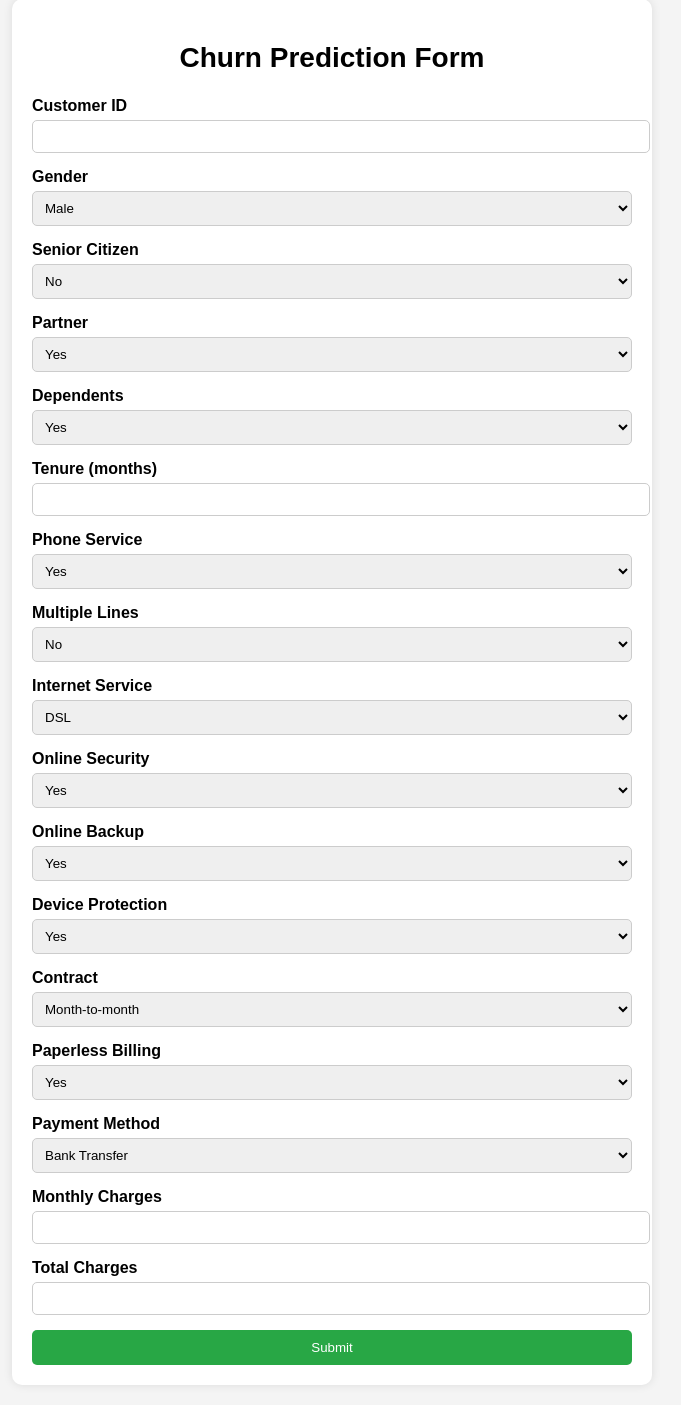
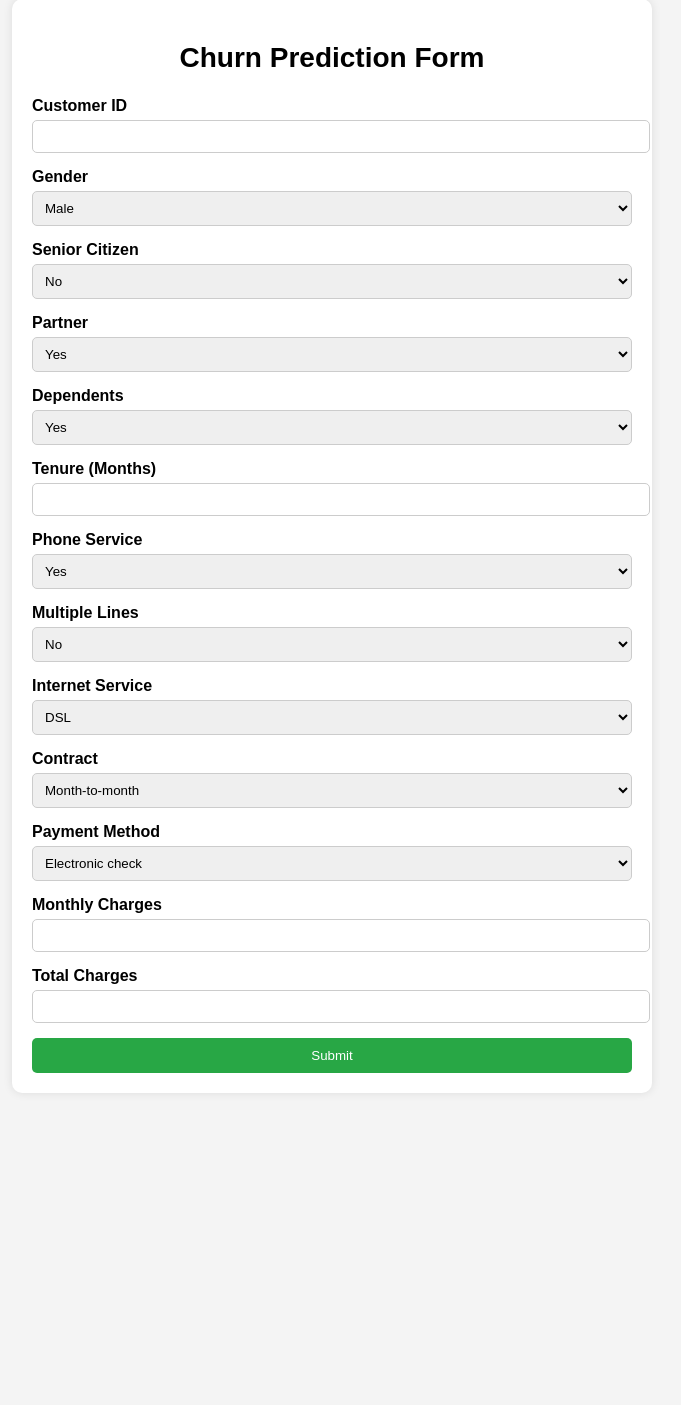
Before and after one commit to rushalparajuli/churn_prediction, a Python web app: template templates/index.html in a window 1280 px wide. Shown: the part 21-1426 px from the top of the page, without its empty margins (308-989 px from the left). After the commit the page ends 1094 px from the top, so only its background shows below. Run offline with Jinja, Linux system fonts and the light colour scheme; the template is opened without the code that fills it, so the values that code supplies are empty.

Commit message:
make changes

```diff
--- a/templates/index.html
+++ b/templates/index.html
@@ -3,7 +3,7 @@
   <head>
     <meta charset="UTF-8" />
     <meta name="viewport" content="width=device-width, initial-scale=1.0" />
-    <title>Churn Prediction System</title>
+    <title>Churn Prediction Form</title>
     <style>
       body {
         font-family: Arial, sans-serif;
@@ -55,117 +55,86 @@
   <body>
     <div class="container">
       <h2>Churn Prediction Form</h2>
-      <form action="/predict" method="post">
+      <form>
         <div class="form-group">
           <label for="customerID">Customer ID</label>
           <input type="text" id="customerID" name="customerID" required />
         </div>
         <div class="form-group">
           <label for="gender">Gender</label>
-          <select id="gender" name="gender">
+          <select id="gender" name="gender" required>
             <option value="Male">Male</option>
             <option value="Female">Female</option>
           </select>
         </div>
         <div class="form-group">
           <label for="seniorCitizen">Senior Citizen</label>
-          <select id="seniorCitizen" name="seniorCitizen">
+          <select id="seniorCitizen" name="seniorCitizen" required>
             <option value="0">No</option>
             <option value="1">Yes</option>
           </select>
         </div>
         <div class="form-group">
           <label for="partner">Partner</label>
-          <select id="partner" name="partner">
+          <select id="partner" name="partner" required>
             <option value="Yes">Yes</option>
             <option value="No">No</option>
           </select>
         </div>
         <div class="form-group">
           <label for="dependents">Dependents</label>
-          <select id="dependents" name="dependents">
+          <select id="dependents" name="dependents" required>
             <option value="Yes">Yes</option>
             <option value="No">No</option>
           </select>
         </div>
         <div class="form-group">
-          <label for="tenure">Tenure (months)</label>
+          <label for="tenure">Tenure (Months)</label>
           <input type="number" id="tenure" name="tenure" required />
         </div>
         <div class="form-group">
           <label for="phoneService">Phone Service</label>
-          <select id="phoneService" name="phoneService">
+          <select id="phoneService" name="phoneService" required>
             <option value="Yes">Yes</option>
             <option value="No">No</option>
           </select>
         </div>
         <div class="form-group">
           <label for="multipleLines">Multiple Lines</label>
-          <select id="multipleLines" name="multipleLines">
+          <select id="multipleLines" name="multipleLines" required>
             <option value="No">No</option>
             <option value="Yes">Yes</option>
           </select>
         </div>
         <div class="form-group">
           <label for="internetService">Internet Service</label>
-          <select id="internetService" name="internetService">
+          <select id="internetService" name="internetService" required>
             <option value="DSL">DSL</option>
-            <option value="Fiber optic">Fiber optic</option>
-            <option value="No">No</option>
-          </select>
-        </div>
-        <div class="form-group">
-          <label for="onlineSecurity">Online Security</label>
-          <select id="onlineSecurity" name="onlineSecurity">
-            <option value="Yes">Yes</option>
-            <option value="No">No</option>
-          </select>
-        </div>
-        <div class="form-group">
-          <label for="onlineBackup">Online Backup</label>
-          <select id="onlineBackup" name="onlineBackup">
-            <option value="Yes">Yes</option>
-            <option value="No">No</option>
-          </select>
-        </div>
-        <div class="form-group">
-          <label for="deviceProtection">Device Protection</label>
-          <select id="deviceProtection" name="deviceProtection">
-            <option value="Yes">Yes</option>
+            <option value="Fiber optic">Fiber Optic</option>
             <option value="No">No</option>
           </select>
         </div>
         <div class="form-group">
           <label for="contract">Contract</label>
-          <select id="contract" name="contract">
+          <select id="contract" name="contract" required>
             <option value="Month-to-month">Month-to-month</option>
             <option value="One year">One year</option>
             <option value="Two year">Two year</option>
           </select>
         </div>
         <div class="form-group">
-          <label for="paperlessBilling">Paperless Billing</label>
-          <select id="paperlessBilling" name="paperlessBilling">
-            <option value="Yes">Yes</option>
-            <option value="No">No</option>
+          <label for="paymentMethod">Payment Method</label>
+          <select id="paymentMethod" name="paymentMethod" required>
+            <option value="Electronic check">Electronic check</option>
+            <option value="Mailed check">Mailed check</option>
+            <option value="Bank transfer">Bank transfer</option>
+            <option value="Credit card">Credit card</option>
           </select>
         </div>
         <div class="form-group">
-          <label for="paymentMethod">Payment Method</label>
-          <select id="paymentMethod" name="paymentMethod">
-            <option value="Bank Transfer">Bank Transfer</option>
-            <option value="Mobile Banking">Mobile Banking</option>
-            <option value="Debit Card">Debit Card (Visa/MasterCard)</option>
-            <option value="Credit Card">Credit Card</option>
-            <option value="Cash on Delivery">Cash on Delivery (COD)</option>
-            <option value="Cheque">Cheque</option>
-          </select>
-        </div>
-
-        <div class="form-group">
           <label for="monthlyCharges">Monthly Charges</label>
           <input
-            type="text"
+            type="number"
             id="monthlyCharges"
             name="monthlyCharges"
             required
@@ -173,54 +142,10 @@
         </div>
         <div class="form-group">
           <label for="totalCharges">Total Charges</label>
-          <input type="text" id="totalCharges" name="totalCharges" required />
+          <input type="number" id="totalCharges" name="totalCharges" required />
         </div>
         <button type="submit">Submit</button>
       </form>
     </div>
-    <!-- <script>
-      document
-        .getElementById("churnForm")
-        .addEventListener("submit", function (event) {
-          event.preventDefault();
-
-          let formData = {
-            customerID: document.getElementById("customerID").value,
-            gender: document.getElementById("gender").value,
-            seniorCitizen: document.getElementById("seniorCitizen").value,
-            partner: document.getElementById("partner").value,
-            dependents: document.getElementById("dependents").value,
-            tenure: document.getElementById("tenure").value,
-            phoneService: document.getElementById("phoneService").value,
-            multiplelines: document.getElementById("multiplelines").value,
-            internetservices: document.getElementById("internetservices").value,
-            onlinesecurity: document.getElementById("onlinesecurity").value,
-            onlinebackup: document.getElementById("onlinebackup").value,
-            deviceprotection: document.getElementById("deviceprotection").value,
-            techsupport: document.getElementById("techsupport").value,
-            streamingtv: document.getElementById("streamingtv").value,
-            streamingmovies: document.getElementById("streamingmovies").value,
-            contract: document.getElementById("contract").value,
-            paperlessbillling:
-              document.getElementById("paperlessbilling").value,
-            paymentMethod: document.getElementById("paymentMethod").value,
-            monthlyCharges: document.getElementById("monthlyCharges").value,
-            totalCharges: document.getElementById("totalCharges").value,
-          };
-
-          fetch("/predict", {
-            method: "POST",
-            headers: { "Content-Type": "application/json" },
-            body: JSON.stringify(formData),
-          })
-            .then((response) => response.json())
-            .then((data) => {
-              window.location.href =
-                "result.html?prediction=" + data.prediction;
-            });
-        });
-    </script>
-  </body>
-</html> -->
   </body>
 </html>
```
Also changed, not shown: 2 other files.
